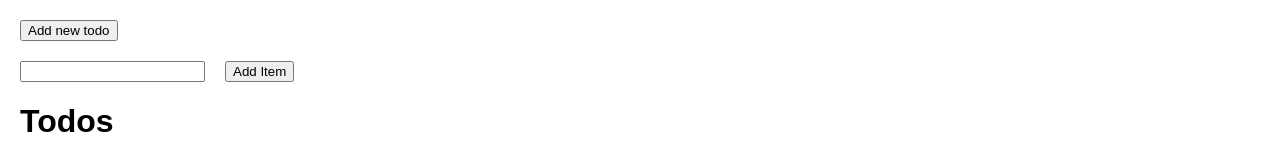
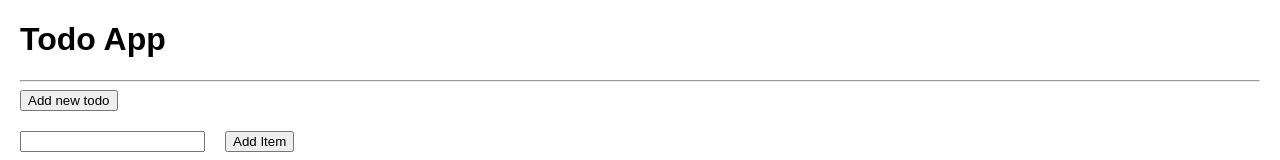
Before and after one commit to PolyMorpher01/react-spa, a React (Create React App) app: page / in a window 1280 px wide. Shown: the top 160 px of the page. Built offline with nearby package versions, Linux system fonts and the light colour scheme; no server answers.

Commit message:
add title for all pages

```diff
--- a/src/App.js
+++ b/src/App.js
@@ -9,6 +9,7 @@ class App extends Component {
   render() {
     return (
       <div className="App">
+      <h1>Todo App</h1> <hr/>
         <Router>
           <div>
           <Route exact path="/" component={TodoList} />
```
